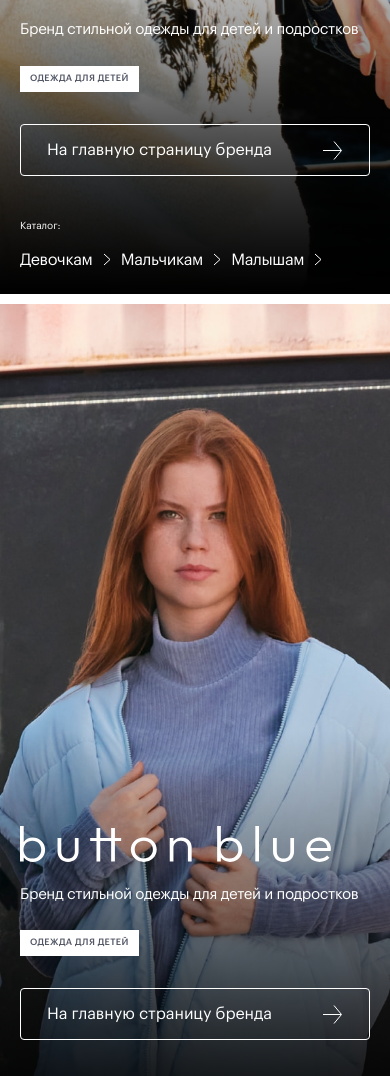
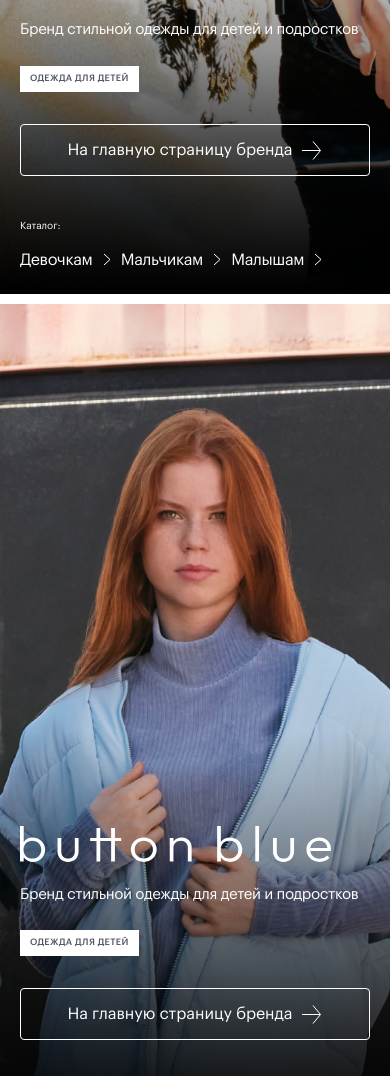
Before and after one commit to serge-mur/glvr-main, a plain HTML site: page index.html in a window 390 px wide. Shown: the part 721-1797 px from the top of the page. Drawn offline with Linux system fonts and the light colour scheme.

Commit message:
button fix

```diff
--- a/css/style.css
+++ b/css/style.css
@@ -148,6 +148,10 @@ body {
 }
 .slide-content__link-bz {
     display: inline-flex;
+    justify-content: center;
+    align-items: center;
+    gap: 10px;
+    background-color: transparent;
     color: #FFFFFF;
     border: 1px solid #FFFFFF;
     border-radius: 4px;
@@ -156,13 +160,18 @@ body {
     font-weight: 400;
     line-height: 20px;
     padding: 15px 26px;
-    background: url(../img/arrow_next_button.svg) no-repeat center right 26px transparent;
-    padding-right: 55px;
 }
 .slide-content__link-bz:hover {
+    background-color: #FFFFFF;
     color: #52525B;
-    background: url(../img/arrow_next_button_dark.svg) no-repeat center right 26px #FFFFFF;
     transition: .25s;
+}
+.slide-content__link-bz:hover svg rect {
+    fill: #52525B;
+    stroke: #52525B;
+}
+.slide-content__link-bz:hover svg path {
+    stroke: #52525B;
 }
 @media (max-width: 991px) {
     .slide-content__link-bz {
@@ -171,7 +180,7 @@ body {
 }
 @media (max-width: 575px) {
     .slide-content__link-bz {
-        display: block;
+        display: flex;
         max-width: 100%;
         margin-bottom: 40px;
     }
--- a/index.html
+++ b/index.html
@@ -83,7 +83,15 @@
                                 <img src="img/gulliver_logo_content.svg" class="slide-content__logo" alt="Gulliver">
                                 <div class="slide-content__description">Бренд стильной одежды для детей и подростков</div>
                                 <div><div class="slide-content__label">Одежда для детей</div></div>
-                                <div><a class="slide-content__link-bz" href="#">На главную страницу бренда</a></div>
+                                <div>
+                                    <a class="slide-content__link-bz" href="#">
+                                        <span>На главную страницу бренда</span>
+                                        <svg width="20" height="20" viewBox="0 0 20 20" fill="none" xmlns="http://www.w3.org/2000/svg">
+                                            <rect x="0.25" y="10.25" width="17.5" height="0.5" fill="#FFFFFF" stroke="#FFFFFF" stroke-width="0.5"/>
+                                            <path d="M11 1.5L18.5 10.5L11 19.5" stroke="#FFFFFF"/>
+                                        </svg>
+                                    </a>
+                                </div>
                             </div>
                             <div class="slide-content__right">
                                 <div class="slide-content__text">Каталог:</div>
@@ -107,7 +115,15 @@
                                 <img src="img/bb_logo_content.svg" class="slide-content__logo" alt="Button Blue">
                                 <div class="slide-content__description">Бренд стильной одежды для детей и подростков</div>
                                 <div><div class="slide-content__label">Одежда для детей</div></div>
-                                <div><a class="slide-content__link-bz" href="#">На главную страницу бренда</a></div>
+                                <div>
+                                    <a class="slide-content__link-bz" href="#">
+                                        <span>На главную страницу бренда</span>
+                                        <svg width="20" height="20" viewBox="0 0 20 20" fill="none" xmlns="http://www.w3.org/2000/svg">
+                                            <rect x="0.25" y="10.25" width="17.5" height="0.5" fill="#FFFFFF" stroke="#FFFFFF" stroke-width="0.5"/>
+                                            <path d="M11 1.5L18.5 10.5L11 19.5" stroke="#FFFFFF"/>
+                                        </svg>
+                                    </a>
+                                </div>
                             </div>
                             <div class="slide-content__right">
                                 <div class="slide-content__text">Каталог:</div>
@@ -130,7 +146,15 @@
                                 <img src="img/gt_logo_content.svg" class="slide-content__logo" alt="Gulliver Toys">
                                 <div class="slide-content__description">Лицензионные игрушки от 0 до 14 лет</div>
                                 <div><div class="slide-content__label">Игрушки</div></div>
-                                <div><a class="slide-content__link-bz" href="#">На главную страницу бренда</a></div>
+                                <div>
+                                    <a class="slide-content__link-bz" href="#">
+                                        <span>На главную страницу бренда</span>
+                                        <svg width="20" height="20" viewBox="0 0 20 20" fill="none" xmlns="http://www.w3.org/2000/svg">
+                                            <rect x="0.25" y="10.25" width="17.5" height="0.5" fill="#FFFFFF" stroke="#FFFFFF" stroke-width="0.5"/>
+                                            <path d="M11 1.5L18.5 10.5L11 19.5" stroke="#FFFFFF"/>
+                                        </svg>
+                                    </a>
+                                </div>
                             </div>
                             <div class="slide-content__right">
                                 <a class="slide-content__link" href="#">Перейти в каталог</a>
@@ -149,7 +173,15 @@
                                 <img src="img/glvr_logo_content.svg" class="slide-content__logo" alt="GLVR">
                                 <div class="slide-content__description">Бренд женской одежды</div>
                                 <div><div class="slide-content__label">Одежда для взрослых</div></div>
-                                <div><a class="slide-content__link-bz" href="#">На главную страницу бренда</a></div>
+                                <div>
+                                    <a class="slide-content__link-bz" href="#">
+                                        <span>На главную страницу бренда</span>
+                                        <svg width="20" height="20" viewBox="0 0 20 20" fill="none" xmlns="http://www.w3.org/2000/svg">
+                                            <rect x="0.25" y="10.25" width="17.5" height="0.5" fill="#FFFFFF" stroke="#FFFFFF" stroke-width="0.5"/>
+                                            <path d="M11 1.5L18.5 10.5L11 19.5" stroke="#FFFFFF"/>
+                                        </svg>
+                                    </a>
+                                </div>
                             </div>
                             <div class="slide-content__right">
                                 <a class="slide-content__link" href="#">Перейти в каталог</a>
@@ -168,7 +200,15 @@
                                 <img src="img/jumkey_logo_content.svg" class="slide-content__logo" alt="Jumkey">
                                 <div class="slide-content__description">Бренд женской одежды</div>
                                 <div><div class="slide-content__label">Одежда для взрослых</div></div>
-                                <div><a class="slide-content__link-bz" href="#">На главную страницу бренда</a></div>
+                                <div>
+                                    <a class="slide-content__link-bz" href="#">
+                                        <span>На главную страницу бренда</span>
+                                        <svg width="20" height="20" viewBox="0 0 20 20" fill="none" xmlns="http://www.w3.org/2000/svg">
+                                            <rect x="0.25" y="10.25" width="17.5" height="0.5" fill="#FFFFFF" stroke="#FFFFFF" stroke-width="0.5"/>
+                                            <path d="M11 1.5L18.5 10.5L11 19.5" stroke="#FFFFFF"/>
+                                        </svg>
+                                    </a>
+                                </div>
                             </div>
                             <div class="slide-content__right">
                                 <a class="slide-content__link" href="#">Перейти в каталог</a>
--- a/js/script.js
+++ b/js/script.js
@@ -5,7 +5,7 @@ document.addEventListener("DOMContentLoaded", () => {
   // for clickable event
   menuSection.forEach(v => {
     v.onclick = (() => {
-      console.log(v.dataset.link);
+      // console.log(v.dataset.link);
       window.scrollTo({
         top: document.querySelector(v.dataset.link).offsetTop + 100,
         behavior: "smooth"
```
